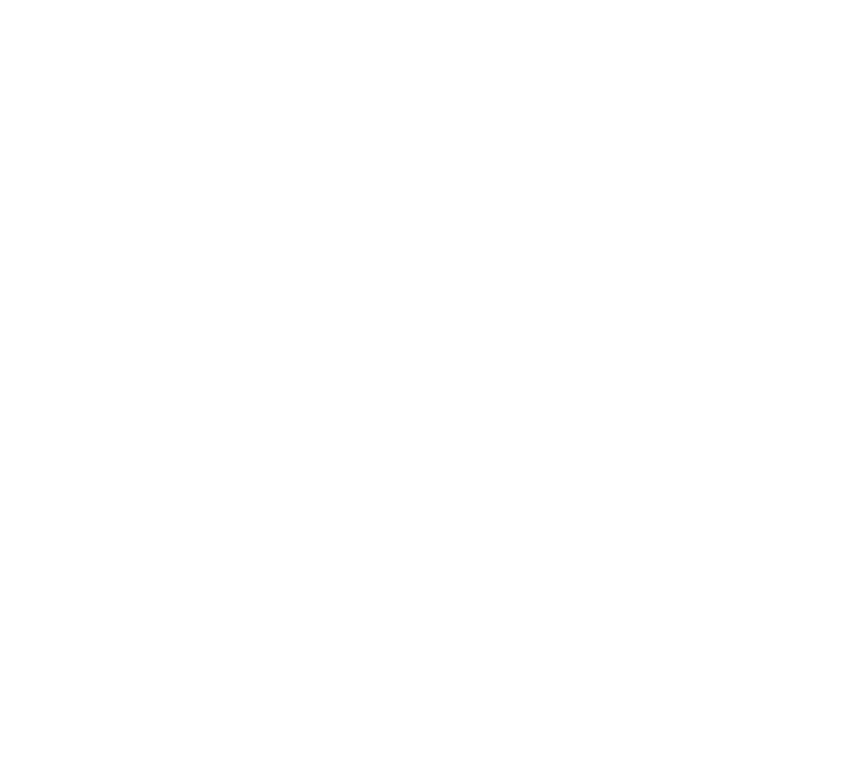
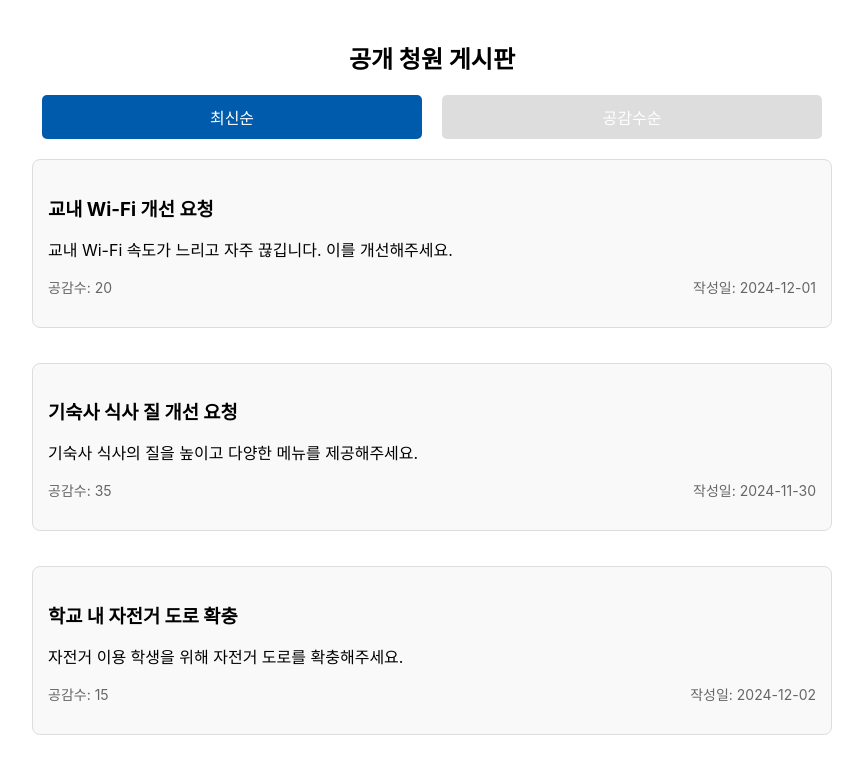
Before and after one commit to ETi0n/-, a React (Create React App) app in the folder frontend/yps/: page /petition-board in a window 1280 px wide. Before the commit this address had no page. Shown: the top 774 px of the page, without its empty margins (208-1071 px from the left). Built offline with nearby package versions, Linux system fonts and the light colour scheme.

Commit message:
Feat : 공개청원 게시판 UI 작성

```diff
--- a/frontend/yps/src/App.js
+++ b/frontend/yps/src/App.js
@@ -2,6 +2,7 @@
 import { BrowserRouter as Router, Routes, Route } from 'react-router-dom';
 import PetitionForm from './pages/PetitionForm/PetitionForm';
 import PetitionDetail from './pages/PetitionDetail/PetitionDetail';
+import PetitionBoard from './pages/PetitionBoard/PetitionBoard';
 
 const App = () => {
   return (
@@ -9,6 +10,7 @@
       <Routes>
         <Route path="/" element={<PetitionForm />} />
         <Route path="/petition-detail/:id" element={<PetitionDetail />} />
+        <Route path="/petition-board" element={<PetitionBoard />} />
       </Routes>
     </Router>
   );
--- /dev/null
+++ b/frontend/yps/src/pages/PetitionBoard/PetitionBoard.css
@@ -0,0 +1,55 @@
+.petition-board {
+    max-width: 800px;
+    margin: 0 auto;
+    padding: 20px;
+  }
+
+  h2 {
+    text-align: center;
+    margin-bottom: 20px;
+  }
+
+  .sort-options {
+    display: flex;
+    justify-content: center;
+    margin-bottom: 20px;
+  }
+
+  .sort-options button {
+    margin: 0 10px;
+    padding: 10px 20px;
+    border: none;
+    background-color: #ddd;
+    cursor: pointer;
+    border-radius: 5px;
+    font-size: 16px;
+  }
+
+  .sort-options button.active {
+    background-color: #005bac;
+    color: white;
+  }
+
+  .petition-list {
+    display: grid;
+    grid-template-columns: 1fr;
+    gap: 20px;
+  }
+
+  .petition-card {
+    border: 1px solid #ddd;
+    border-radius: 8px;
+    padding: 15px;
+    background-color: #f9f9f9;
+  }
+
+  .petition-card h3 {
+    margin-bottom: 10px;
+  }
+
+  .card-footer {
+    display: flex;
+    justify-content: space-between;
+    font-size: 14px;
+    color: #666;
+  }
--- /dev/null
+++ b/frontend/yps/src/pages/PetitionBoard/PetitionBoard.js
@@ -0,0 +1,92 @@
+import React, { useState, useEffect } from 'react';
+import './PetitionBoard.css';
+
+const PetitionBoard = () => {
+  const [petitions, setPetitions] = useState([]);
+  const [sortOption, setSortOption] = useState('latest'); // 기본 정렬: 최신순
+
+  // 초기 데이터 로드
+  useEffect(() => {
+    // 실제 백엔드 API 호출로 교체
+    const fetchPetitions = async () => {
+      const petitionData = [
+        {
+          id: 1,
+          title: '교내 Wi-Fi 개선 요청',
+          summary: '교내 Wi-Fi 속도가 느리고 자주 끊깁니다. 이를 개선해주세요.',
+          likes: 20,
+          createdAt: '2024-12-01',
+        },
+        {
+          id: 2,
+          title: '기숙사 식사 질 개선 요청',
+          summary: '기숙사 식사의 질을 높이고 다양한 메뉴를 제공해주세요.',
+          likes: 35,
+          createdAt: '2024-11-30',
+        },
+        {
+          id: 3,
+          title: '학교 내 자전거 도로 확충',
+          summary: '자전거 이용 학생을 위해 자전거 도로를 확충해주세요.',
+          likes: 15,
+          createdAt: '2024-12-02',
+        },
+      ];
+      setPetitions(petitionData);
+    };
+
+    fetchPetitions();
+  }, []);
+
+  // 정렬 변경 핸들러
+  const handleSortChange = (option) => {
+    setSortOption(option);
+    let sortedPetitions = [...petitions];
+
+    if (option === 'latest') {
+      sortedPetitions.sort((a, b) => new Date(b.createdAt) - new Date(a.createdAt));
+    } else if (option === 'mostLiked') {
+      sortedPetitions.sort((a, b) => b.likes - a.likes);
+    }
+
+    setPetitions(sortedPetitions);
+  };
+
+  return (
+    <div className="petition-board">
+      <h2>공개 청원 게시판</h2>
+
+      {/* 정렬 옵션 */}
+      <div className="sort-options">
+        <button
+          onClick={() => handleSortChange('latest')}
+          className={sortOption === 'latest' ? 'active' : ''}
+        >
+          최신순
+        </button>
+        <button
+          onClick={() => handleSortChange('mostLiked')}
+          className={sortOption === 'mostLiked' ? 'active' : ''}
+        >
+          공감수순
+        </button>
+      </div>
+
+      {/* 청원 목록 */}
+      <div className="petition-list">
+        {petitions.map((petition) => (
+          <div key={petition.id} className="petition-card">
+            <h3>{petition.title}</h3>
+            <p>{petition.summary}</p>
+            <div className="card-footer">
+              <span>공감수: {petition.likes}</span>
+              <span>작성일: {petition.createdAt}</span>
+            </div>
+          </div>
+        ))}
+      </div>
+    </div>
+  );
+};
+
+export default PetitionBoard;
```
